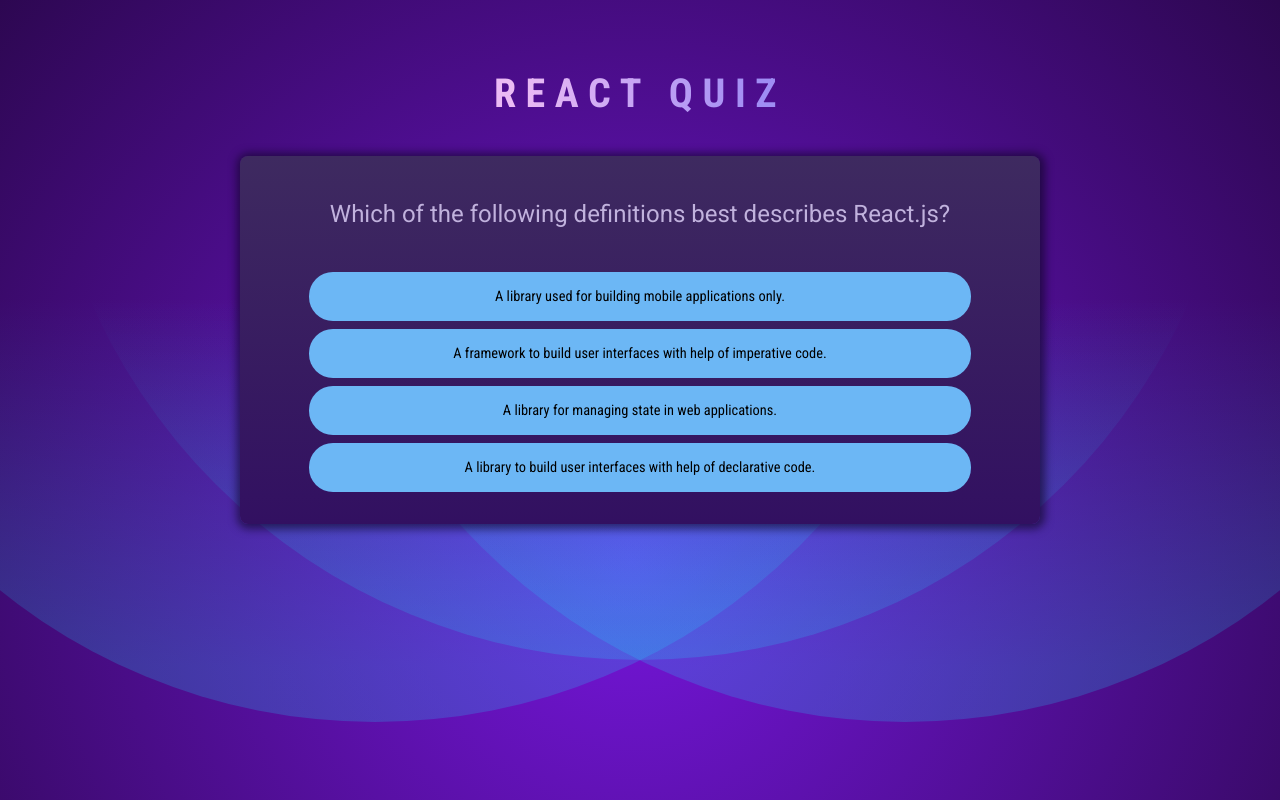
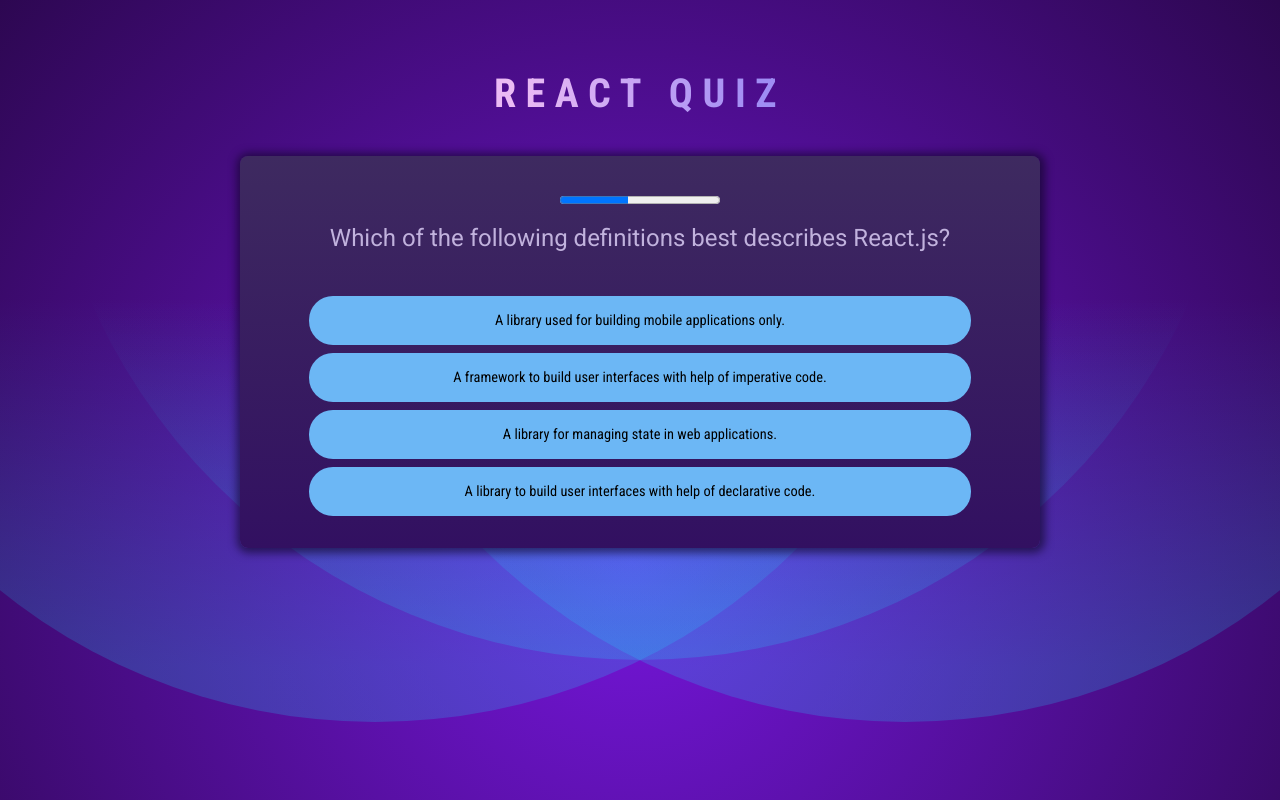
Before and after one commit to KozerT/Quizz-App, a React (Vite) app: page / in a window 1280 px wide. Shown: the top 800 px of the page. Built offline with nearby package versions, Linux system fonts and the light colour scheme.

Commit message:
refactor: Enhanced QuestionTimer component with cleanup functions, key prop for remounting, and interval reset for question switching

```diff
--- /dev/null
+++ b/src/components/QuestionTimer.jsx
@@ -0,0 +1,28 @@
+import React, { useState, useEffect } from "react";
+
+const QuestionTimer = ({ timeout, onTimeout }) => {
+  const [remainingTime, setRemainingTime] = useState(timeout);
+
+  useEffect(() => {
+    console.log("SETTING TIMEOUT");
+    const timer = setTimeout(onTimeout, timeout);
+    return () => {
+      clearTimeout(timer);
+    };
+  }, [onTimeout, timeout]);
+
+  useEffect(() => {
+    console.log("SETTING INTERVAL");
+    const interval = setInterval(() => {
+      setRemainingTime((prevRemainingTime) => prevRemainingTime - 100);
+    }, 100);
+
+    return () => {
+      clearTimeout(interval);
+    };
+  }, []);
+
+  return <progress id="question-time" max={timeout} value={remainingTime} />;
+};
+
+export default QuestionTimer;
--- a/src/components/Quiz.jsx
+++ b/src/components/Quiz.jsx
@@ -1,6 +1,7 @@
-import React, { useState } from "react";
+import React, { useState, useCallback } from "react";
 import QUESTIONS from "../questions.js";
 import quizCompleteImg from "../assets/quiz-complete.png";
+import QuestionTimer from "./QuestionTimer.jsx";
 
 const Quiz = () => {
   const [userAnswer, setUserAnswer] = useState([]);
@@ -8,11 +9,19 @@
   const activeQuestionIndex = userAnswer.length;
   const quizIsComplete = activeQuestionIndex === QUESTIONS.length;
 
-  const handleSelectAnswer = (selectedAnswer) => {
+  const handleSelectAnswer = useCallback(function handleSelectAnswer(
+    selectedAnswer
+  ) {
     setUserAnswer((prevUserAnswer) => {
       return [...prevUserAnswer, selectedAnswer];
     });
-  };
+  },
+  []);
+
+  const handleSkipAnswer = useCallback(
+    () => handleSelectAnswer(null),
+    [handleSelectAnswer]
+  );
 
   if (quizIsComplete) {
     return (
@@ -29,6 +38,11 @@
   return (
     <div id="quiz">
       <div id="question">
+        <QuestionTimer
+          key={activeQuestionIndex}
+          timeout={10000}
+          onTimeout={handleSkipAnswer}
+        />
         <h2>{QUESTIONS[activeQuestionIndex].text}</h2>
         <ul id="answers">
           {shuffledAnswers.map((answer) => (
```
